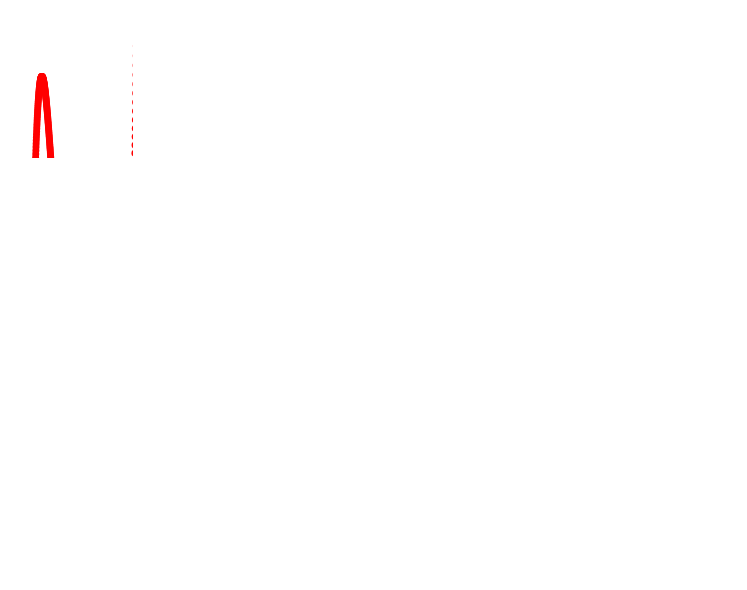
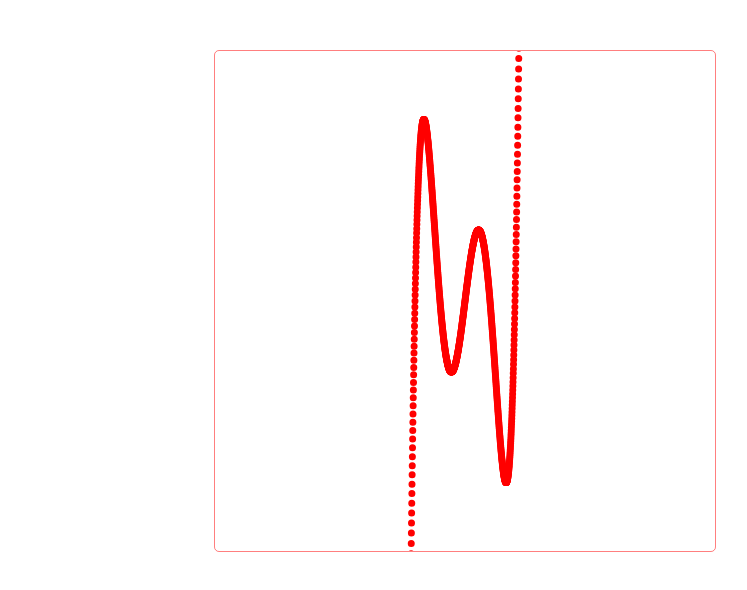
Before and after one commit to ArnabBanerji/easyGraph, a website: page sample/index.html in a window 1280 px wide. Shown: the whole page, without its empty margins (175-922 px from the left). Drawn offline with Linux system fonts and the light colour scheme.

Commit message:
Layout added.

```diff
--- a/sample/index.html
+++ b/sample/index.html
@@ -3,6 +3,7 @@
 <head>
     <meta charset="UTF-8">
     <title>Graph Sample</title>
+    <link rel="stylesheet" href="layout.css">
 </head>
 <body>
 
--- /dev/null
+++ b/sample/layout.css
@@ -0,0 +1,9 @@
+svg {
+    display: block;
+    margin: auto;
+    margin-top: 50px;
+    border: 1px solid rgba(255, 0, 0, 0.5);
+    border-radius: 5px;
+    width: 500px;
+    height: 500px;
+}
```
